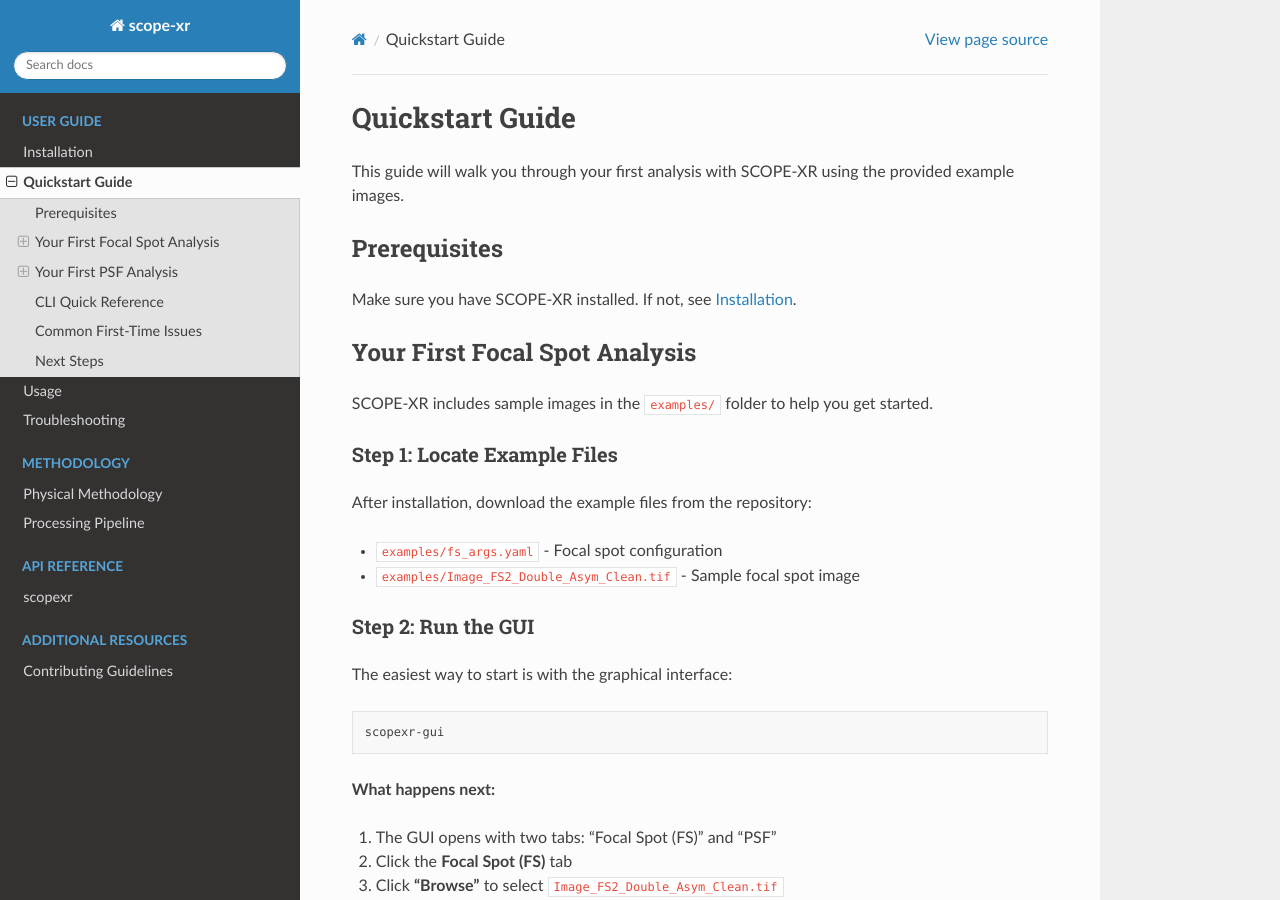
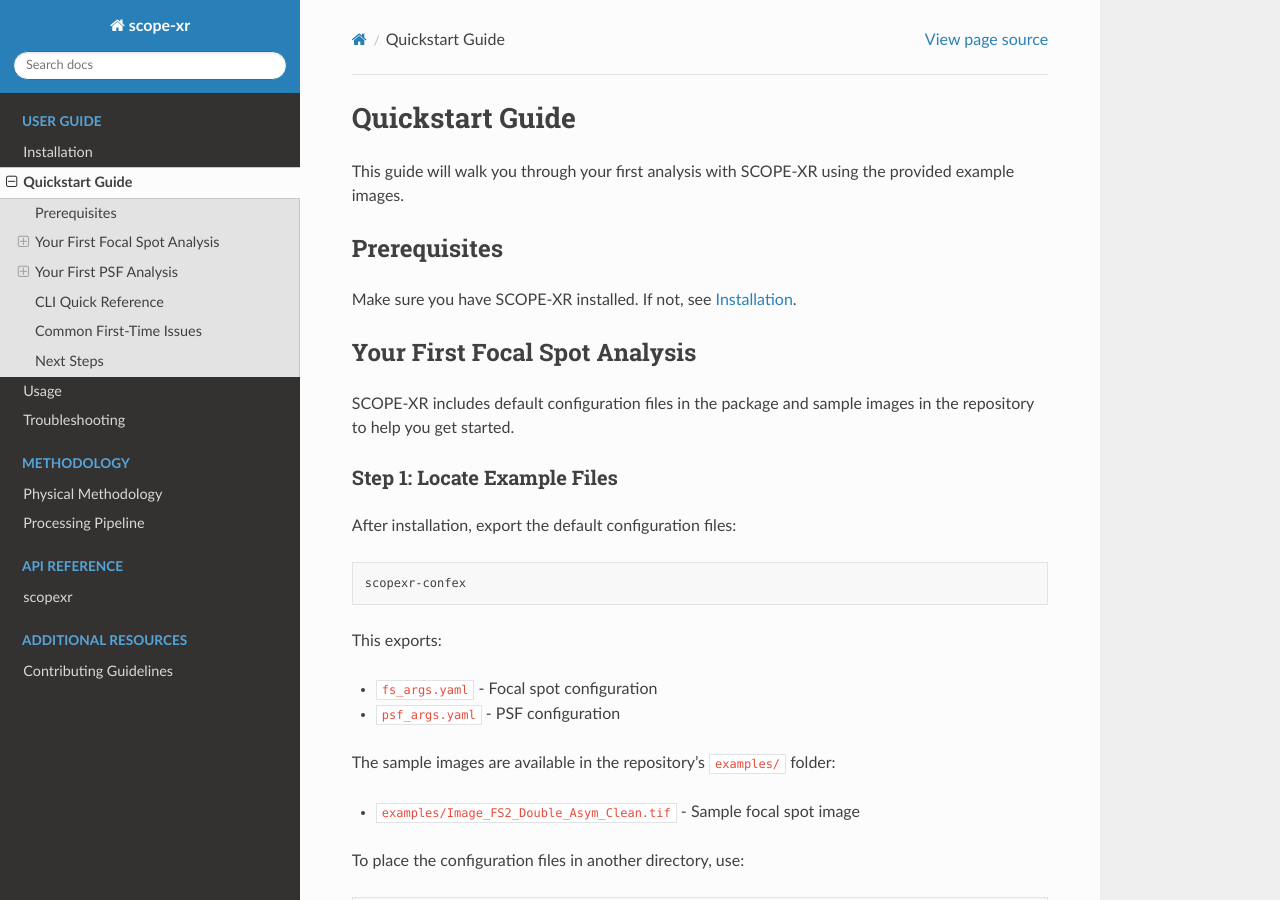
Before and after one commit to jacopoaltieri/scope-xr, a Sphinx documentation site: the page built from docs/source/quickstart.rst, in a window 1280 px wide and 900 px high. Built offline with Sphinx 7.4.7 and the Read the Docs theme 3.1.0, drawn with Linux system fonts in a browser that asks for light colours; some of the changed text lies outside the part shown.

Commit message:
updated documentation

```diff
--- a/docs/source/quickstart.rst
+++ b/docs/source/quickstart.rst
@@ -11,15 +11,32 @@ Make sure you have SCOPE-XR installed. If not, see :doc:`installation`.
 Your First Focal Spot Analysis
 -------------------------------
 
-SCOPE-XR includes sample images in the ``examples/`` folder to help you get started.
+SCOPE-XR includes default configuration files in the package and sample
+images in the repository to help you get started.
 
 Step 1: Locate Example Files
 ~~~~~~~~~~~~~~~~~~~~~~~~~~~~~
 
-After installation, download the example files from the repository:
+After installation, export the default configuration files:
 
-* ``examples/fs_args.yaml`` - Focal spot configuration
+.. code-block:: bash
+
+    scopexr-confex
+
+This exports:
+
+* ``fs_args.yaml`` - Focal spot configuration
+* ``psf_args.yaml`` - PSF configuration
+
+The sample images are available in the repository's ``examples/`` folder:
+
 * ``examples/Image_FS2_Double_Asym_Clean.tif`` - Sample focal spot image
+
+To place the configuration files in another directory, use:
+
+.. code-block:: bash
+
+    scopexr-confex --output-dir path/to/configs
 
 Step 2: Run the GUI
 ~~~~~~~~~~~~~~~~~~~~
@@ -164,11 +181,13 @@ Next Steps
 * Review the :doc:`pipeline` for quality control
 * See :doc:`troubleshooting` for common issues
 
-For batch processing, create custom YAML configuration files and use the CLI in scripts:
+For batch processing, export the bundled configurations or create custom
+YAML configuration files and use the CLI in scripts:
 
 .. code-block:: bash
 
     #!/bin/bash
+    scopexr-confex --output-dir configs
     for img in data/*.tif; do
-        scopexr-fs --f "$img" --config my_config.yaml
+        scopexr-fs --f "$img" --config configs/fs_args.yaml
     done
```
Also changed, not shown: docs/source/installation.rst (+13 -3 lines), docs/source/usage.rst (+20 -1 lines).
